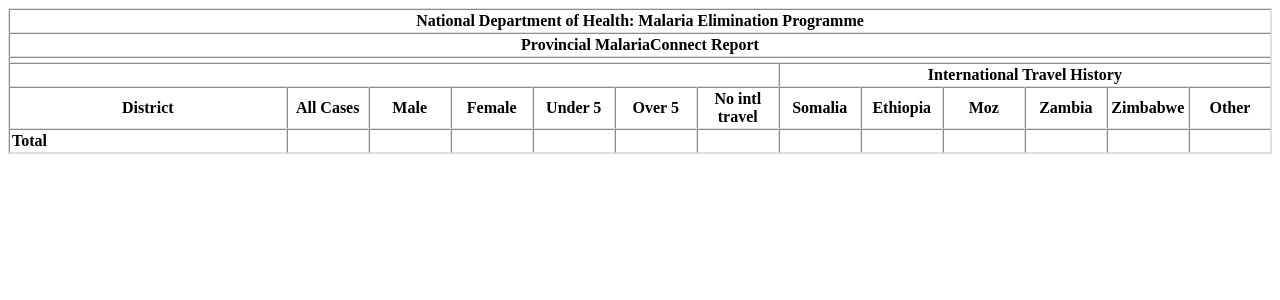
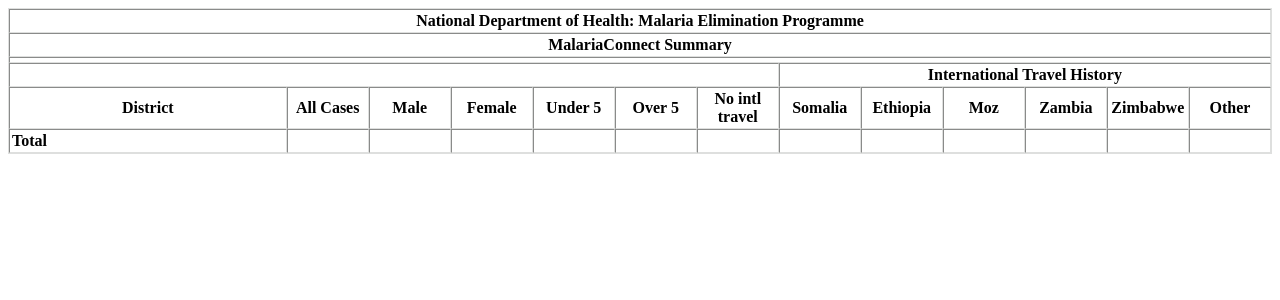
Before and after one commit to praekeltfoundation/malaria24-django, a Django app: template malaria24/ona/templates/ona/html_provincial_digest.html in a window 1280 px wide. Shown: the top 300 px of the page. Run offline with Django 3.2, Linux system fonts and the light colour scheme; the template is opened without the code that fills it, so the values that code supplies are empty; parts of the project's set-up code (start-up, migrations or seed data) failed here and were passed over.

Commit message:
title update

```diff
--- a/malaria24/ona/templates/ona/html_provincial_digest.html
+++ b/malaria24/ona/templates/ona/html_provincial_digest.html
@@ -18,7 +18,7 @@
       <td colspan="15" style="text-align: center;"><strong>National Department of Health: Malaria Elimination Programme</strong></td>
     </tr>
     <tr>
-      <td colspan="15" style="text-align: center;"><strong>Provincial MalariaConnect Report</strong></td>
+      <td colspan="15" style="text-align: center;"><strong>MalariaConnect Summary</strong></td>
     </tr>
     <tr>
       <td colspan="15" style="text-align: center;"><strong>{{week}}</strong></td>
```
